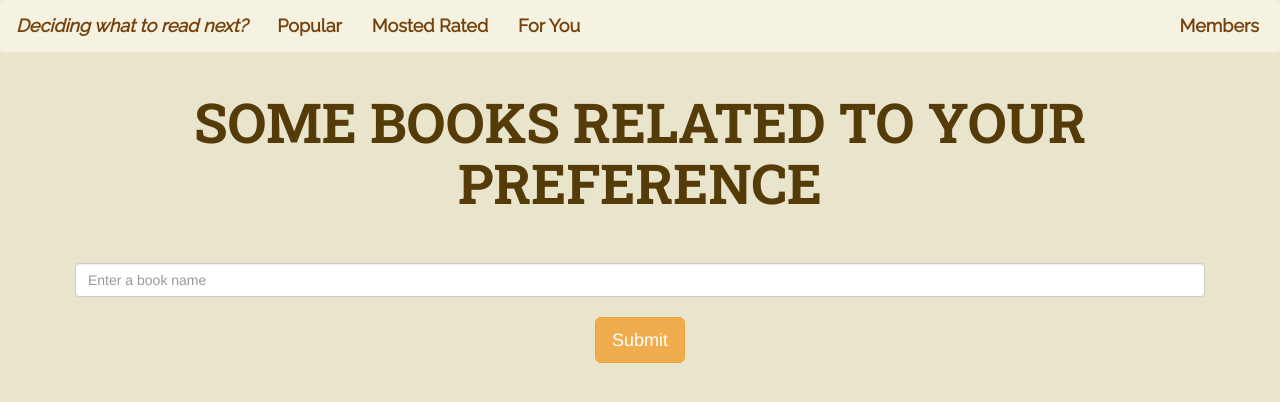
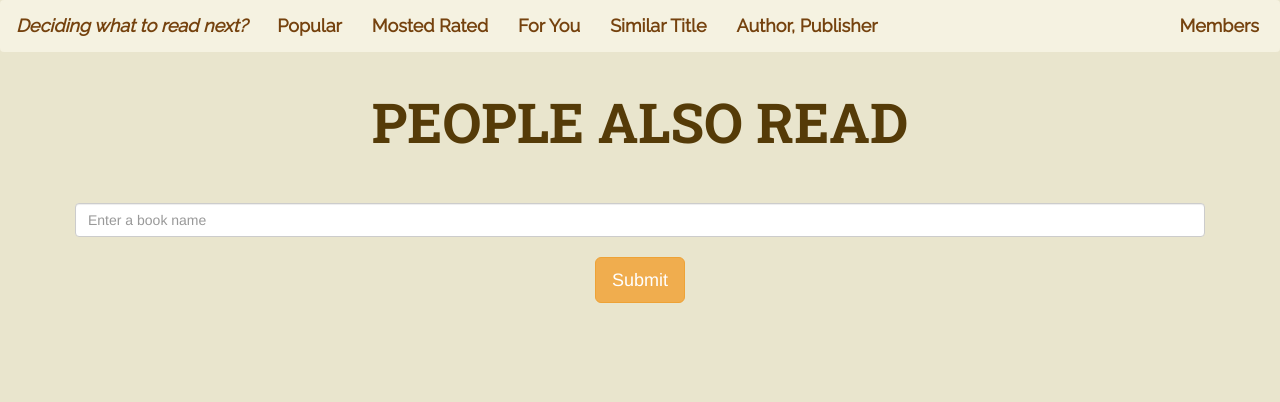
Before and after one commit to hongphuc3701/Desicion-Support-System, a Flask app: page /foryou in a window 1280 px wide. Shown: the top 402 px of the page. Run offline with Flask 2, Linux system fonts and the light colour scheme; parts of the project's set-up code (start-up, migrations or seed data) failed here and were passed over.

Commit message:
Add files via upload

```diff
--- a/templates/foryou.html
+++ b/templates/foryou.html
@@ -1,12 +1,13 @@
 <!DOCTYPE html>
 <html lang="en">
+<head>
     <meta name="viewport" content="width=device-width, initial-scale=1">
+
     <link rel="preconnect" href="https://fonts.googleapis.com">
     <link rel="preconnect" href="https://fonts.gstatic.com" crossorigin>
     <link href="https://fonts.googleapis.com/css2?family=Lobster&family=Montserrat:ital,wght@1,900&family=Open+Sans&family=Quicksand:wght@700&family=Raleway&family=Roboto+Slab:wght@700&display=swap" rel="stylesheet">    <meta charset="UTF-8">
     <title>Book Recommender System</title>
-    <link rel="stylesheet" href="https://cdn.jsdelivr.net/npm/bootstrap@3.3.7/dist/css/bootstrap.min.css" integrity="sha384-BVYiiSIFeK1dGmJRAkycuHAHRg32OmUcww7on3RYdg4Va+PmSTsz/K68vbdEjh4u" crossorigin="anonymous">
-
+<link rel="stylesheet" href="https://cdn.jsdelivr.net/npm/bootstrap@3.3.7/dist/css/bootstrap.min.css" integrity="sha384-BVYiiSIFeK1dGmJRAkycuHAHRg32OmUcww7on3RYdg4Va+PmSTsz/K68vbdEjh4u" crossorigin="anonymous">
 </head>
 <style>
     h1{
@@ -60,34 +61,46 @@
         height: 400px !important;
     }
 
+
 </style>
 <body style="background-color: rgb(233,229,205)">
     <div id='top'>
+
     <nav class="navbar navbar-light" style="background-color: rgb(245, 242, 225); ">
-        <p1 class="navbar-brand" style="color: #75420e;">Deciding what to read next? </p1>
+        <p1 class="navbar-brand" style="color: #75420e;">Deciding what to read next?
+        </p1>
         <ul class="nav navbar-nav" id="top_">
             <li><a href="/" style="color: #75420e;">Popular</a></li>
             <li><a href="/toprated" style="color: #75420e;">Mosted Rated</a></li>
             <li><a href="/foryou" style="color: #75420e;">For You</a></li>
+            <li><a href="/content" style="color: #75420e;">Similar Title</a></li>
+            <li><a href="/sameap" style="color: #75420e;">Author, Publisher</a></li>
+
+
+
         </ul>
 
         <ul class="nav navbar-nav navbar-right">
             <li><a href="/info" style="color: #75420e; margin-right:20px;">Members</a></li>
         </ul>
       </nav>
+
     </div>
 
     <div class="container-fluid">
+
         <div class="row">
             <div class="col-md-12">
-                <h1 class="text-white" style="font-size:55px; margin-bottom: 50px;">SOME BOOKS RELATED TO YOUR PREFERENCE</h1>
+                <h1 class="text-white" style="font-size:55px; margin-bottom: 50px;">PEOPLE ALSO READ</h1>
                 <form action="/foryou_books" method="POST">
                     <input name="user_input" type="text" class="form-control" placeholder = "Enter a book name"><br>
                    <center> <input type="submit" class="btn btn-outline btn-warning btn-lg"> </center>
+
                 </form>
             </div>
 
             <center>
+
                 {% for i in data %}
                    <div class="col-md-3" style="margin-top:50px">
                        <div class="card">
@@ -99,7 +112,12 @@
                        </div>
                    </div>
                 {% endfor %}
+
+
             </center>
+
+
+
 
         </div>
     </div>
--- a/templates/index.html
+++ b/templates/index.html
@@ -74,6 +74,8 @@
             <li><a href="/" style="color: #75420e;">Popular</a></li>
             <li><a href="/toprated" style="color: #75420e;">Mosted Rated</a></li>
             <li><a href="/foryou" style="color: #75420e;">For You</a></li>
+            <li><a href="/content" style="color: #75420e;">Similar Title</a></li>
+            <li><a href="/sameap" style="color: #75420e;">Author,Publisher</a></li>
 
 
         </ul>
--- a/templates/info.html
+++ b/templates/info.html
@@ -74,6 +74,9 @@
             <li><a href="/" style="color: #75420e;">Popular</a></li>
             <li><a href="/toprated" style="color: #75420e;">Mosted Rated</a></li>
             <li><a href="/foryou" style="color: #75420e;">For You</a></li>
+            <li><a href="/content" style="color: #75420e;">Similar Title</a></li>
+            <li><a href="/sameap" style="color: #75420e;">Author, Publisher</a></li>
+
 
 
         </ul>
--- a/templates/toprated.html
+++ b/templates/toprated.html
@@ -74,6 +74,9 @@
             <li><a href="/" style="color: #75420e;">Popular</a></li>
             <li><a href="/toprated" style="color: #75420e;">Mosted Rated</a></li>
             <li><a href="/foryou" style="color: #75420e;">For You</a></li>
+            <li><a href="/content" style="color: #75420e;">Similar Title</a></li>
+            <li><a href="/sameap" style="color: #75420e;">Author, Publisher</a></li>
+
 
 
         </ul>
@@ -101,11 +104,12 @@
 
                             <p class="card-text">{{ book_name[i] }}</p>
                             <p class="card-text">{{ author[i] }}</p>
-                            <h4 class="card-text">Score {{ score[i] }}  </h4>
+                            <h4 class="card-text">Score {{ score[i] }}</h4>
                             <h4 class="card-text">Rated {{ rating[i] }} by {{read[i]}} people</h4>
                         </div>
                     </div>
                 </div>
+
             {% endfor %}
             </center>
 
```
Also changed, not shown: templates/sameap.html (+4 -7 lines).
